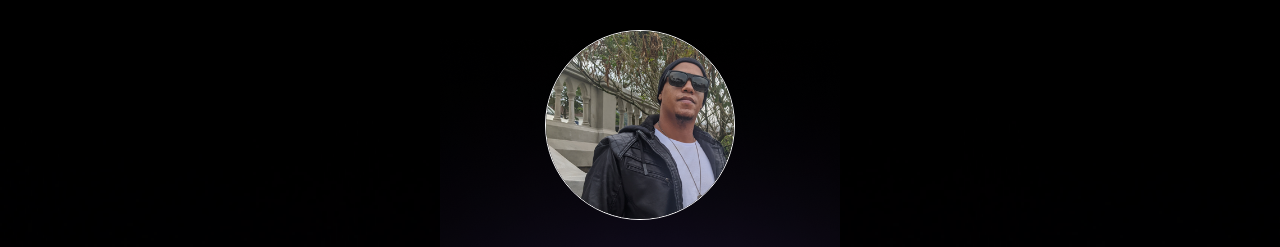
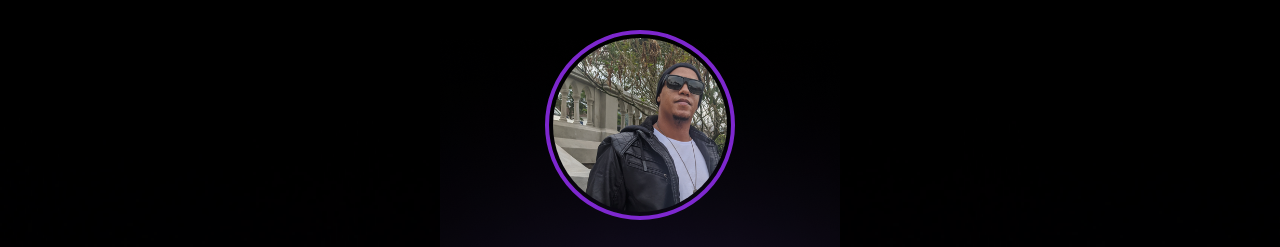
Before and after one commit to Rafaelsimas/RocketLinks, a plain HTML site: page index.html in a window 1280 px wide. In both pictures the pointer is over the picture 640 px from the left and 125 px from the top of the page. Shown: the top 247 px of the page. Drawn offline with Linux system fonts and the light colour scheme.

Commit message:
Ajuste de borda da imagem e hover dos links

```diff
--- a/styles.css
+++ b/styles.css
@@ -35,13 +35,15 @@ body {
   object-fit: cover;
   border-radius: 50%;
   margin-bottom: 30px;
-  border: 1px solid rgba(255, 255, 255, 0.494);
+  border: 4px solid #892be270;
+  padding: 4px;
   transition: 0.3s ease-in-out;
   box-shadow: 0 8px 32px 0 rgba(31, 38, 135, 0);
 }
 
 .container img:hover {
-  border: 1px solid rgb(255, 255, 255);
+  border: 4px solid #892be2e9;
+  padding: 4px;
 }
 
 .container p {
@@ -78,7 +80,7 @@ a {
 }
 
 a:hover {
-  background: rgba(46, 4, 212, 0.176);
+  background: #892be270;
   box-shadow: 0 8px 32px 0 rgba(31, 38, 135, 0.37);
   backdrop-filter: blur(13.5px);
   -webkit-backdrop-filter: blur(13.5px);
```
